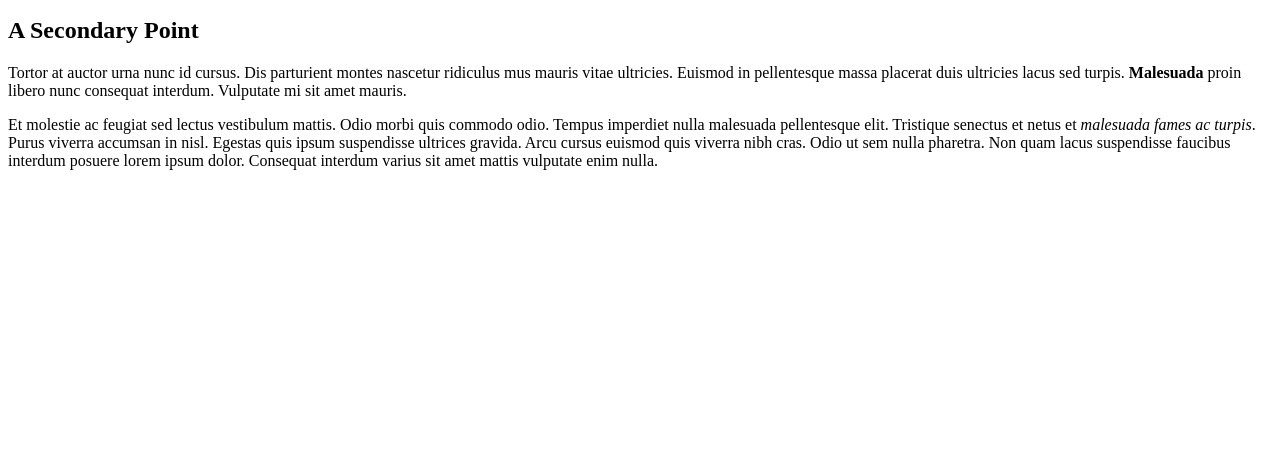
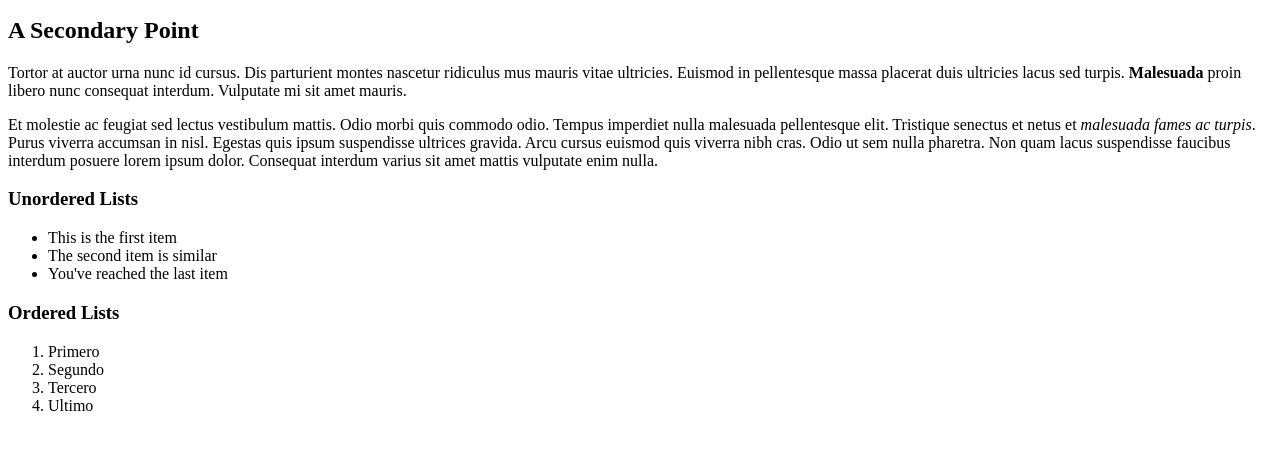
Before and after one commit to vekoada/git_test, a plain HTML site: page html-boilerplate/index.html in a window 1280 px wide. Shown: the part 119-568 px from the top of the page. Drawn offline with Linux system fonts and the light colour scheme.

Commit message:
Added ordered & unordered lists

```diff
--- a/html-boilerplate/index.html
+++ b/html-boilerplate/index.html
@@ -25,9 +25,19 @@
             Egestas quis ipsum suspendisse ultrices gravida. Arcu cursus euismod quis viverra nibh cras.
             Odio ut sem nulla pharetra. Non quam lacus suspendisse faucibus interdum posuere lorem ipsum dolor.
             Consequat interdum varius sit amet mattis vulputate enim nulla.</p>
-
-
-
+        <h3>Unordered Lists</h3>
+        <ul>
+            <li>This is the first item</li>
+            <li>The second item is similar</li>
+            <li>You've reached the last item</li>
+        </ul>
+        <h3>Ordered Lists</h3>
+        <ol>
+            <li>Primero</li>
+            <li>Segundo</li>
+            <li>Tercero</li>
+            <li>Ultimo</li>
+        </ol>
     </body>
 
 </html>
```
